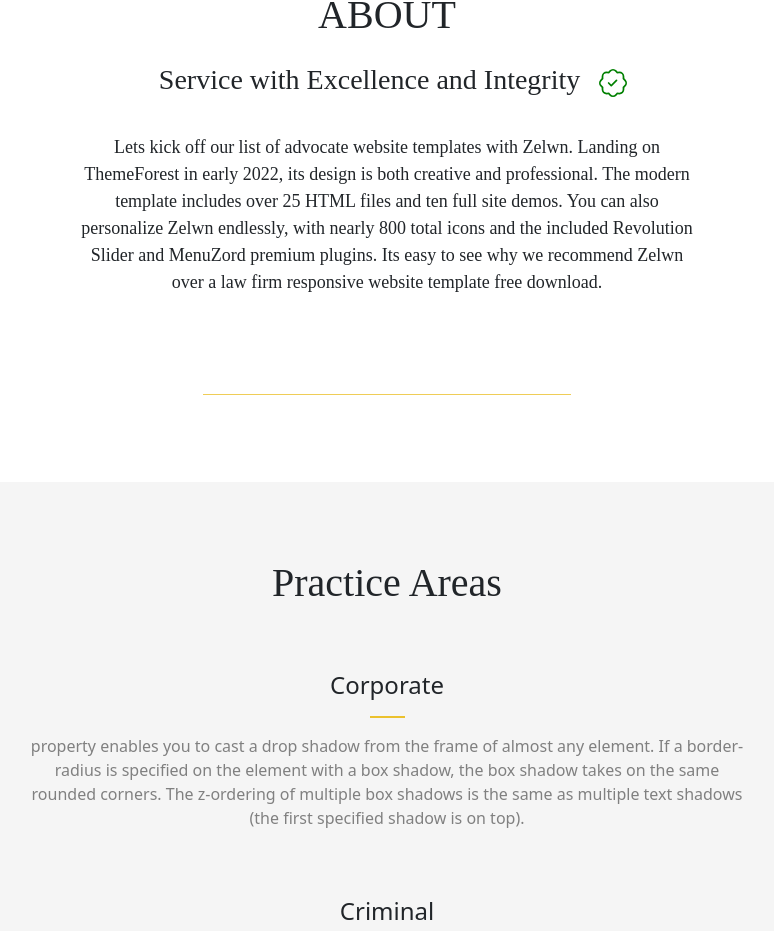
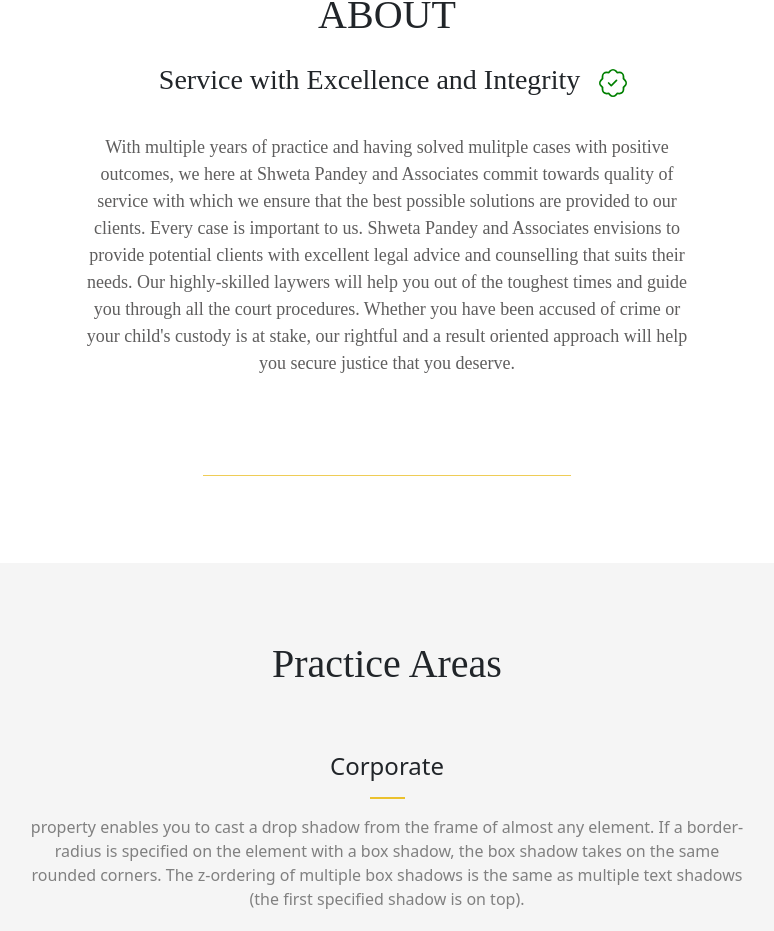
Before and after one commit to PrasadDhekale/dynamic-profile-website, a React (Create React App) app: page / in a window 1280 px wide. Shown: the part 899-1830 px from the top of the page, without its empty margins (253-1027 px from the left). Built offline with nearby package versions, Linux system fonts and the light colour scheme.

Commit message:
Changed About desc

```diff
--- a/src/Content/Content.js
+++ b/src/Content/Content.js
@@ -3,7 +3,10 @@
     "about": {
         "header": "ABOUT",
         "about-quote": { "text": "Service with Excellence and Integrity", "isEnabled": true },
-        "about-descriptors": [{ "text": "Lets kick off our list of advocate website templates with Zelwn. Landing on ThemeForest in early 2022, its design is both creative and professional. The modern template includes over 25 HTML files and ten full site demos. You can also personalize Zelwn endlessly, with nearly 800 total icons and the included Revolution Slider and MenuZord premium plugins. Its easy to see why we recommend Zelwn over a law firm responsive website template free download.", "isEnabled": true }]
+        "about-descriptors": [{ "text": "With multiple years of practice and having solved mulitple cases with positive outcomes, we here at Shweta Pandey and Associates commit towards quality of service with which we ensure that the best possible solutions are provided to our clients.\
+        Every case is important to us. Shweta Pandey and Associates envisions to provide potential clients with excellent legal advice and counselling that suits their needs. Our \
+         highly-skilled laywers will help you out of the toughest times and guide you through all the court procedures. Whether you have been accused of crime or your child's custody is at stake,\
+         our rightful and a result oriented approach will help you secure justice that you deserve.", "isEnabled": true }]
     },
     "image2": { "image-path": "", "isEnabled": true },
     "competencies": {
--- a/src/components/about/About.module.css
+++ b/src/components/about/About.module.css
@@ -16,6 +16,7 @@
     margin-top: 3%;
     font-family: 'Montserrat', 'sans-serif';
     margin-bottom:8%;
+    color:rgb(95, 94, 94);
 }
 
 .about-background{
```
